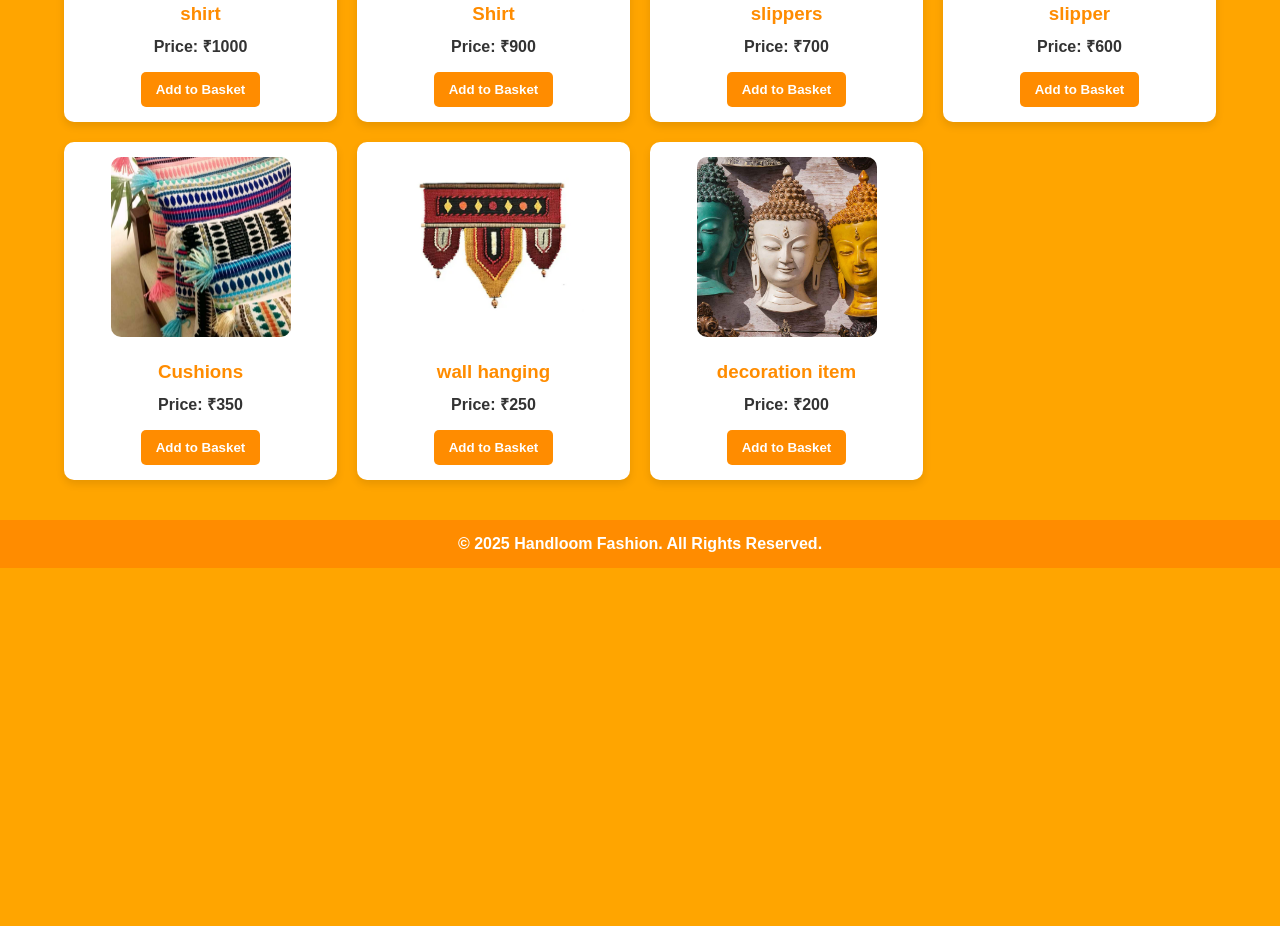
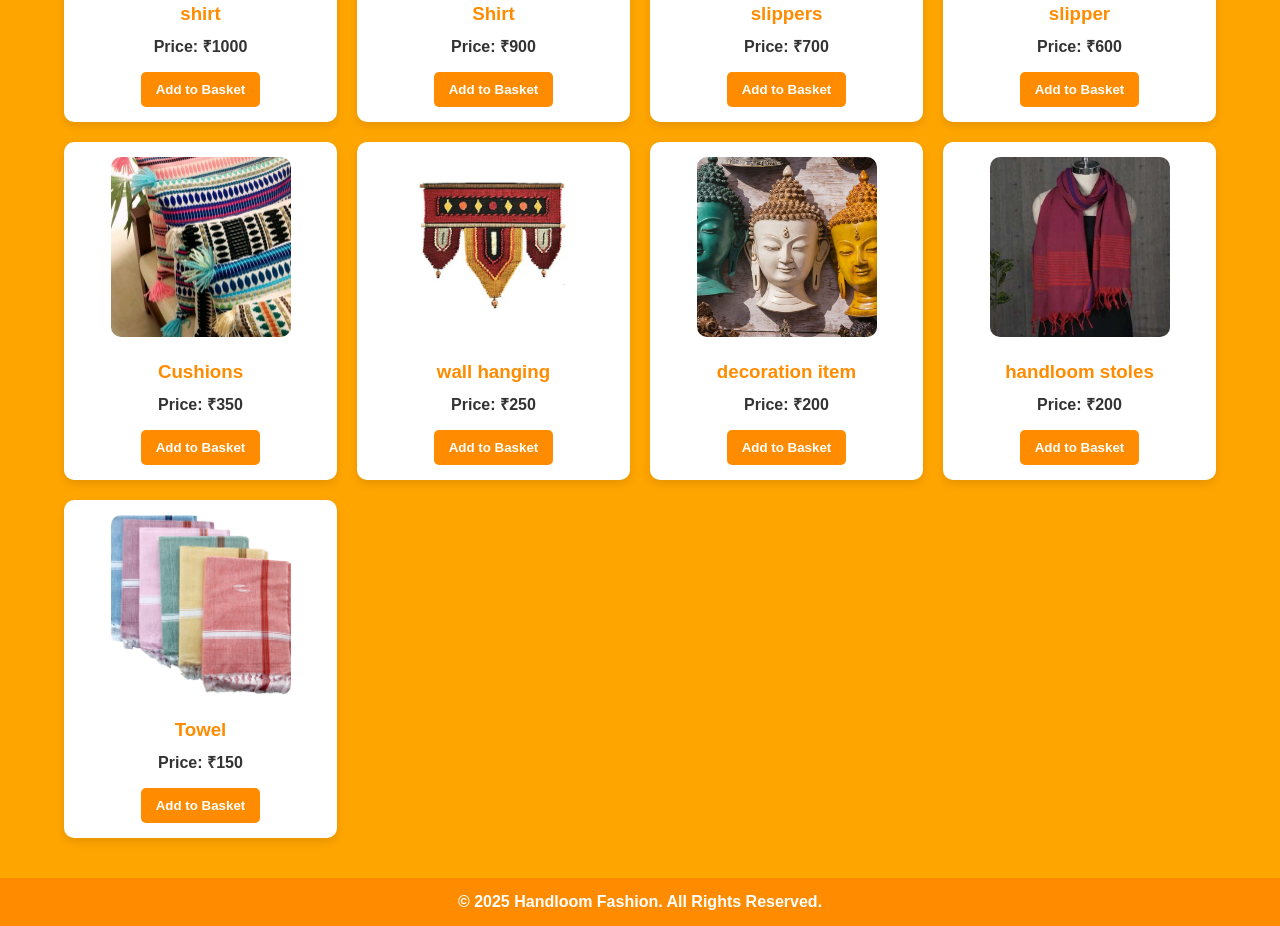
Before and after one commit to Charanteja-madeti/handloom-fashion-, a website: page products.html in a window 1280 px wide. Shown: the part 710-1636 px from the top of the page. Before the commit the page ends 1278 px from the top, so only its background shows below. Drawn offline with Linux system fonts and the light colour scheme.

Commit message:
Update products.html

```diff
--- a/products.html
+++ b/products.html
@@ -274,6 +274,30 @@
     Add to Basket
   </button>
     </div>
+      <div class="product">
+      <img src="img14.jpg" alt="handloom stoles">
+      <h3>handloom stoles</h3>
+      <p>Price: ₹200</p>
+    <button class="add-to-basket"
+          data-name="handloom stoles"
+          data-price="200"
+          data-image="img14.jpg">
+    Add to Basket
+  </button>
+    </div>
+      <div class="product">
+      <img src="img15.jpg" alt="Towel">
+      <h3>Towel</h3>
+      <p>Price: ₹150</p>
+    <button class="add-to-basket"
+          data-name="Towel"
+          data-price="150"
+          data-image="img15.jpg">
+    Add to Basket
+  </button>
+    </div>
+
+
     <!-- Add more products as needed -->
   </main>
 
```
